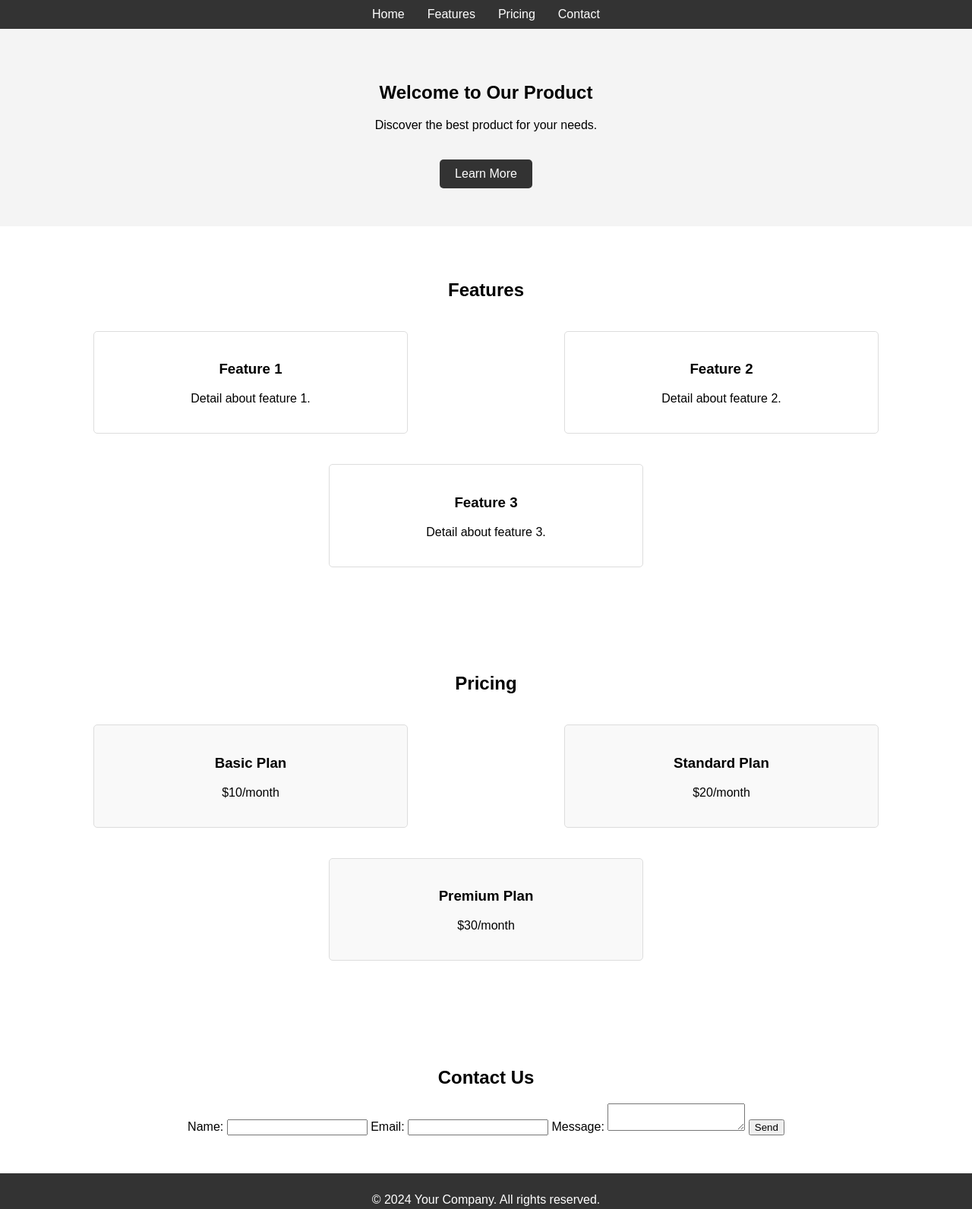
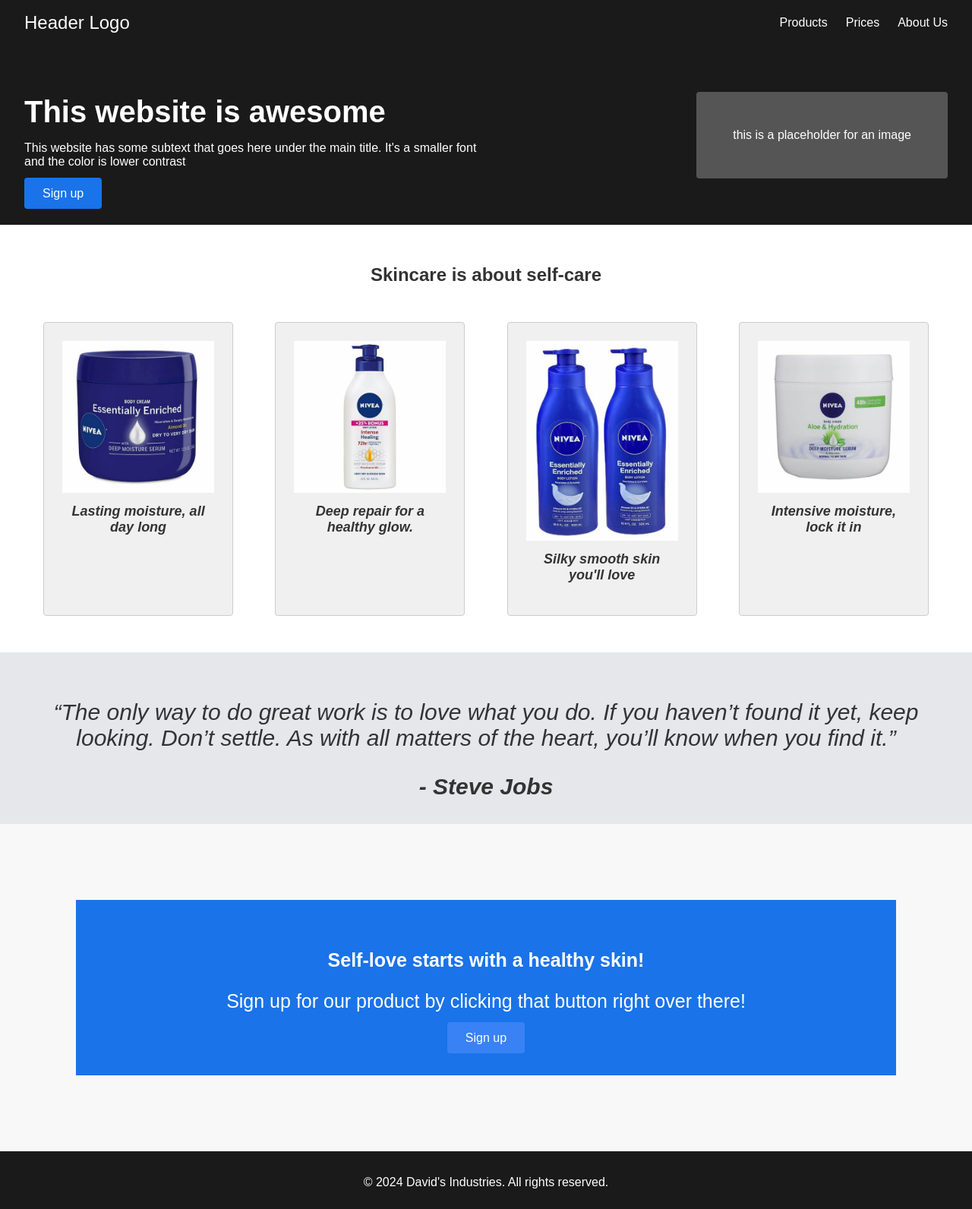
Before and after one commit to Pacodgr8/Product-Landing-Page, a plain HTML site: page index.html in a window 1280 px wide. Shown: the top 1592 px of the page at 76% size. Drawn offline with Linux system fonts and the light colour scheme.

Commit message:
feat: Added some styling and improved the product's landing page.

```diff
--- a/index.html
+++ b/index.html
@@ -8,73 +8,64 @@
 </head>
 <body>
     <header>
+        <div class="logo">Header Logo</div>
         <nav>
             <ul>
-                <li><a href="#home">Home</a></li>
-                <li><a href="#features">Features</a></li>
-                <li><a href="#pricing">Pricing</a></li>
-                <li><a href="#contact">Contact</a></li>
+                <li><a href="#">Products</a></li>
+                <li><a href="#">Prices</a></li>
+                <li><a href="#">About Us</a></li>
             </ul>
         </nav>
     </header>
-
-    <section id="home" class="section">
-        <h1>Welcome to Our Product</h1>
-        <p>Discover the best product for your needs.</p>
-        <a href="#features" class="btn">Learn More</a>
+    <main>
+        <section class="hero">
+            <div class="hero-text">
+                <h1>This website is awesome</h1>
+                <p>This website has some subtext that goes here under the main title. It's a smaller font and the color is lower contrast</p>
+                <a href="#" class="btn">Sign up</a>
+            </div>
+            <div class="hero-image">
+                <div class="image-placeholder">this is a placeholder for an image</div>
+            </div>
         </section>
-
-    <section id="features" class="section">
-        <h2>Features</h2>
-        <div class="features-container">
-            <div class="feature">
-                <h3>Feature 1</h3>
-                <p>Detail about feature 1.</p>
+        <section class="info">
+            <h2> Skincare is about self-care</h2>
+            <div class="info-cards">
+                <div class="card">
+                    <img src="1.jpg" alt="Deep Moisturizer">
+                    <p>Lasting moisture, all day long</p>
                 </div>
-            <div class="feature">
-                <h3>Feature 2</h3>
-                <p>Detail about feature 2.</p>
+                <div class="card">
+                    <img src="2.jpg" alt="Intense Healing">
+                    <p>Deep repair for a healthy glow.</p>
                 </div>
-            <div class="feature">
-                <h3>Feature 3</h3>
-                <p>Detail about feature 3.</p>
+                <div class="card">
+                    <img src="3.jpg" alt="Body Lotion">
+                    <p>Silky smooth skin you'll love</p>
+                </div>
+                <div class="card">
+                    <img src="4.jpg" alt="Deep Moisture">
+                    <p>Intensive moisture, lock it in</p>
                 </div>
             </div>
+
         </section>
-
-    <section id="pricing" class="section">
-        <h2>Pricing</h2>
-        <div class="pricing-container">
-            <div class="plan">
-                <h3>Basic Plan</h3>
-                <p>$10/month</p>
+        <section class="quote">
+            <blockquote>
+                <p>“The only way to do great work is to love what you do. If you haven’t found it yet, keep looking. Don’t settle. As with all matters of the heart, you’ll know when you find it.” </p>
+                <footer footer>- Steve Jobs</footer>
+            </blockquote>
+        </section>
+        <section class="cta">
+            <div class="cta-text">
+                <p><b>Self-love starts with a healthy skin!</b></p>
+                <p>Sign up for our product by clicking that button right over there!</p>
             </div>
-            <div class="plan">
-                <h3>Standard Plan</h3>
-                <p>$20/month</p>
-            </div>
-            <div class="plan">
-                <h3>Premium Plan</h3>
-                <p>$30/month</p>
-            </div>
-        </div>
+            <a href="#" class="btn">Sign up</a>
         </section>
-
-    <section id="contact" class="section">
-        <h2>Contact Us</h2>
-        <form>
-            <label for="name">Name:</label>
-            <input type="text" id="name" name="name" required>
-            <label for="email">Email:</label>
-            <input type="email" id="email" name="email" required>
-            <label for="message">Message:</label>
-            <textarea id="message" name="message" required></textarea>
-            <button type="submit">Send</button>
-        </form>
-    </section>
-
-    <footer>
-        <p>&copy; 2024 Your Company. All rights reserved.</p>
+    </main>
+    <footer id="footer">
+        <p>&copy; 2024 David's Industries. All rights reserved.</p>
     </footer>
 </body>
 </html>
--- a/styles.css
+++ b/styles.css
@@ -1,28 +1,34 @@
-/* styles.css */
-
 body {
     font-family: Arial, sans-serif;
     margin: 0;
     padding: 0;
     box-sizing: border-box;
+    background-color: #f8f8f8;
+    color: #333;
 }
 
 header {
-    background: #333;
+    background-color: #1a1a1a;
     color: white;
-    padding: 10px 0;
+    display: flex;
+    justify-content: space-between;
+    align-items: center;
+    padding: 1rem 2rem;
+}
+
+header .logo {
+    font-size: 1.5rem;
 }
 
 header nav ul {
     list-style: none;
+    margin: 0;
+    padding: 0;
     display: flex;
-    justify-content: center;
-    padding: 0;
-    margin: 0;
 }
 
 header nav ul li {
-    margin: 0 15px;
+    margin-left: 1.5rem;
 }
 
 header nav ul li a {
@@ -30,50 +36,137 @@ header nav ul li a {
     text-decoration: none;
 }
 
-.section {
-    padding: 50px 20px;
+.hero {
+    display: flex;
+    justify-content: space-between;
+    align-items: center;
+    background-color: #1a1a1a;
+    color: white;
+    padding: 2rem;
+}
+
+.hero-text {
+    max-width: 50%;
+}
+
+.hero-text h1 {
+    font-size: 2.5rem;
+    margin-bottom: 1rem;
+}
+
+.hero-text p {
+    margin-bottom: 1.5rem;
+}
+
+.hero-text .btn {
+    background-color: #1a73e8;
+    color: white;
+    padding: 0.75rem 1.5rem;
+    text-decoration: none;
+    border-radius: 4px;
+}
+
+.hero-image {
+    max-width: 40%;
+}
+
+.hero-image .image-placeholder {
+    background-color: #555;
+    color: white;
+    padding: 3rem;
+    text-align: center;
+    border-radius: 4px;
+}
+
+.info {
+    background-color: white;
+    padding: 2rem;
     text-align: center;
 }
 
-#home {
-    background: #f4f4f4;
+.info h2 {
+    margin-bottom: 2rem;
 }
 
-#features, #pricing, #contact {
-    background: #fff;
+.info-cards {
+    display: flex;
+    justify-content: space-around;
+    flex-direction: row;
 }
 
-.features-container, .pricing-container {
-    display: flex;
-    justify-content: space-around;
-    flex-wrap: wrap;
+.info-cards .card {
+    background-color: #f0f0f0;
+    padding: 1.5rem;
+    margin: 1rem;
+    border-radius: 4px;
+    width: 200px;
+    text-align: center;
 }
 
-.feature, .plan {
-    width: 30%;
-    margin: 20px 0;
-    padding: 20px;
-    border: 1px solid #ddd;
-    border-radius: 5px;
+.quote {
+    background-color: #e5e7eb;
+    padding: 2rem;
+    text-align: center;
+    font-style: italic;
+    font-size: 30px;
 }
 
-.plan {
-    background: #f9f9f9;
+.quote blockquote {
+    margin: 0;
 }
 
-.btn {
-    display: inline-block;
-    padding: 10px 20px;
-    margin-top: 20px;
-    background: #333;
-    color: white;
-    text-decoration: none;
-    border-radius: 5px;
+.quote footer {
+    margin-top: 1rem;
+    font-weight: bold;
 }
 
-footer {
-    background: #333;
+    .info-cards {
+        display: flex;
+        gap: 5px;
+    }
+    .card {
+        border: 1px solid #ccc;
+        padding: 10px;
+        width: 200px;
+    }
+    .card img {
+        width: 100%;
+        height: auto;
+    }
+    .card p {
+        margin-top: 10px;
+        font-size: 18px;
+        font-weight: bold;
+        font-style: italic;
+    }
+
+
+.cta {
+    background-color: #1a73e8;
+    color: white;
+    padding: 40px;
+    text-align: center;
+    margin: 100px;
+    border: 100px;
+}
+
+.cta-text {
+    margin-bottom: 1.5rem;
+    color:white;
+    font-size: 25px;
+}
+
+.cta .btn {
+    background-color: #3882f6;
+    color: white;
+    padding: 0.75rem 1.5rem;
+    text-decoration: none;
+    border-radius: 4px;
+}
+
+#footer {
+    background-color: #1a1a1a;
     color: white;
     text-align: center;
-    padding: 10px 0;
+    padding: 1rem;
 }
```
Also changed, not shown: 1.jpg (added), 2.jpg (added), 3.jpg (added), 4.jpg (added). Lines whose indentation alone changed are shown as unchanged.
